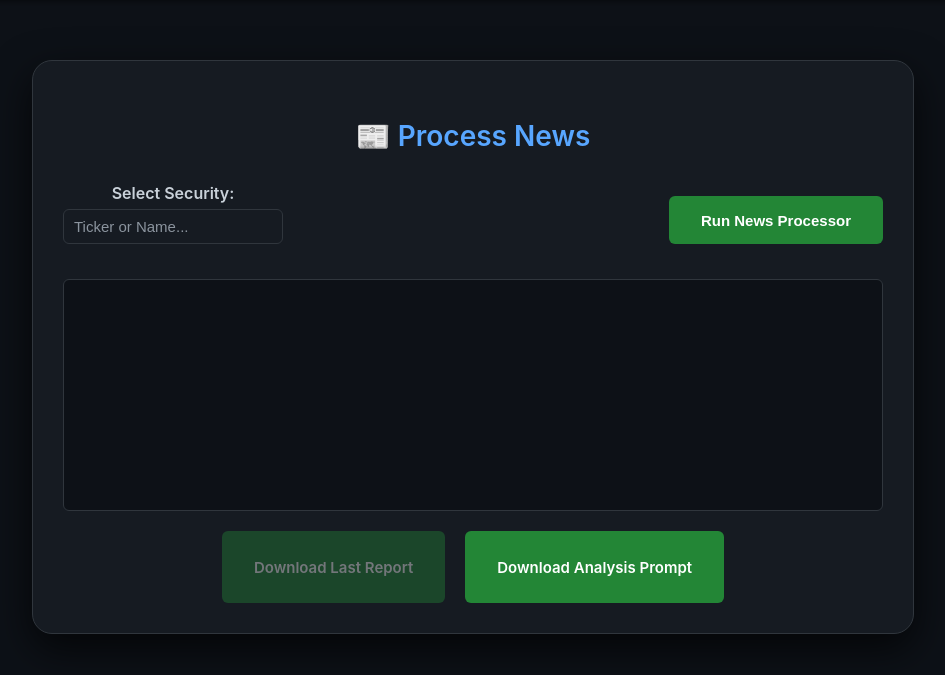
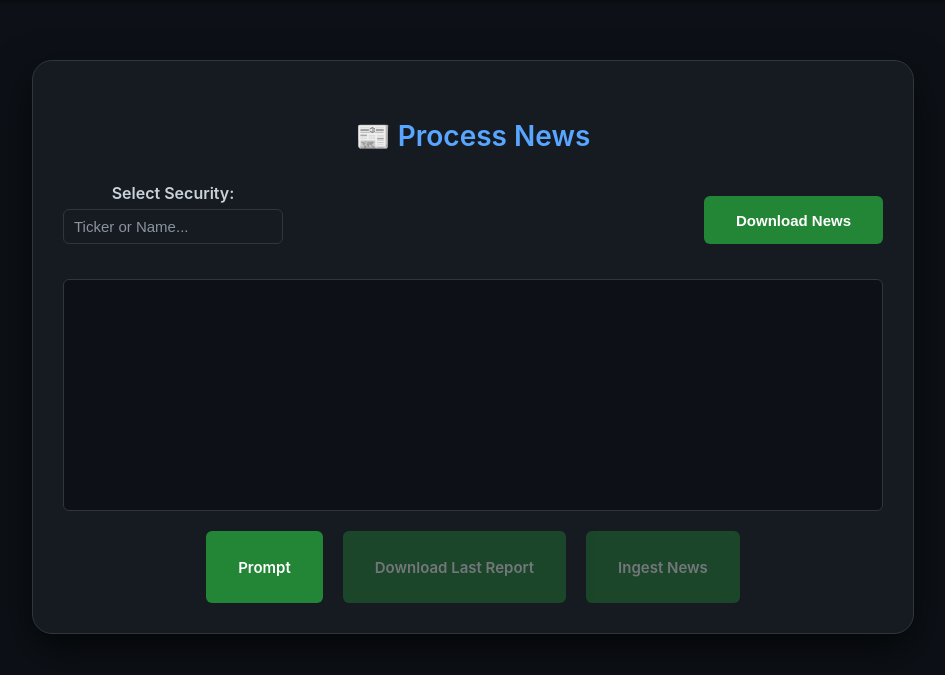
Before and after one commit to FerGusMosca/zChatbotAgentFwk, a FastAPI app: page /process_news/ in a window 1280 px wide. Shown: the part 57-732 px from the top of the page, without its empty margins (167-1112 px from the left). Run offline with FastAPI, Linux system fonts and the light colour scheme.

Commit message:
zzLotteryTicketUI -ingest nows after download

```diff
--- a/controllers/process_news_controller.py
+++ b/controllers/process_news_controller.py
@@ -11,10 +11,41 @@ from starlette.templating import Jinja2Templates
 
 from common.config.settings import settings
 from common.util.app_logger import AppLogger
+from common.util.ui.process_stream_runner import ProcessStreamRunner
 from data_access_layer.portfolio_securities_manager import PortfolioSecuritiesManager
 
 
 class ProcessNewsController:
+    from pathlib import Path
+
+    from pathlib import Path
+
+    from pathlib import Path
+
+    def _resolve_news_root_folder(
+            self,
+            full_path: str,
+            news_folder_rel_path: str
+    ) -> str:
+        """
+        Returns the relative path starting at news_folder_rel_path.
+        If full_path is a file, strips the filename.
+        If full_path is a directory, keeps it intact.
+        """
+        p = Path(full_path)
+
+        parts = p.parts
+        if news_folder_rel_path not in parts:
+            raise ValueError(f"{news_folder_rel_path} not found in path")
+
+        idx = parts.index(news_folder_rel_path)
+
+        # If path has a suffix, it's a file → drop filename
+        end = -1 if p.suffix else len(parts)
+
+        relative_parts = parts[idx:end]
+
+        return str(Path(*relative_parts).as_posix())
 
     def __init__(self):
         self.router = APIRouter(prefix="/process_news")
@@ -61,9 +92,10 @@ class ProcessNewsController:
 
                 # Documents folder path from settings
                 documents_path = settings.documents_path
+                news_folder_rel_path=settings.news_folder_rel_path
 
-
-                prcess_news_cmd_file =settings.docker_process_news_cmd
+                # Command template file name from settings
+                prcess_news_cmd_file = settings.docker_process_news_cmd
 
                 # Load command template
                 template_path = (
@@ -72,15 +104,16 @@ class ProcessNewsController:
                 )
                 template_raw = template_path.read_text()
 
-                # Inject variables into template (single-line CMD)
+                # Inject variables into template (single-line Windows command)
                 cmd_str = template_raw.format(
                     timestamp=timestamp,
                     commands_ini=commands_ini,
                     documents_path=documents_path,
+                    news_folder_rel_path=news_folder_rel_path,
                     symbol=symbol
                 )
 
-                # Convert into argument list
+                # Convert command string into argument list
                 cmd = shlex.split(cmd_str, posix=False)
 
             except KeyError as ex:
@@ -88,48 +121,30 @@ class ProcessNewsController:
             except Exception as ex:
                 return PlainTextResponse(f"❌ Error preparing command: {ex}", status_code=500)
 
-            async def stream_output():
+            # Callback executed for each stdout line
+            def on_line(line: str):
+                # Detect "saved" event and extract output file path
+                if '"path":' in line:
+                    try:
+                        part = line.split('"path":', 1)[1]
+                        extracted = part.split('"')[1]  # first quoted string
+                        self.last_output_file = extracted
+                        self.logger.info(f"[OK] Extracted output file: {self.last_output_file}")
+                    except Exception as ex:
+                        self.logger.error(
+                            f"[FAIL] Could not extract path from line: {line.strip()} | Error: {ex}"
+                        )
 
-                try:
-                    self.logger.error(f"CMD: {cmd}")
-                    process = subprocess.Popen(
-                        cmd,
-                        stdout=subprocess.PIPE,
-                        stderr=subprocess.STDOUT,
-                        text=True,
-                        bufsize=1
-                    )
-                    for line in process.stdout:
-                        print(">>>", line)
-                        yield line
-
-                        # ===== Capture last JSON path =====
-                        # comment: detect "saved" event with JSON path
-                        if '"path":' in line:
-                            try:
-                                # comment: extract JSON string safely
-                                part = line.split('"path":', 1)[1]
-                                extracted = part.split('"')[1]  # first quoted string
-                                self.last_output_file = extracted
-                                self.logger.info(f"[OK] Extracted output file: {self.last_output_file}")
-                            except Exception as ex:
-                                self.logger.error(
-                                    f"[FAIL] Could not extract path from line: {line.strip()} | Error: {ex}"
-                                )
-
-                except Exception as ex:
-                    yield f"\n❌ Runtime error: {ex}\n"
-                finally:
-                    try:
-                        process.stdout.close()
-                        process.wait()
-                    except:
-                        pass
-
-            return StreamingResponse(stream_output(), media_type="text/plain; charset=utf-8")  # comment: enable chunked streaming
-
-
-
+            # Stream process output to the UI in real time
+            return StreamingResponse(
+                ProcessStreamRunner.stream_process(
+                    cmd=cmd,
+                    logger=self.logger,
+                    tag="DOWNLOAD",
+                    on_line=on_line
+                ),
+                media_type="text/plain; charset=utf-8"
+            )
 
         @self.router.get("/download_last")
         async def download_last():
@@ -163,3 +178,74 @@ class ProcessNewsController:
                     "Content-Disposition": "attachment; filename=news_prompt.txt"
                 }
             )
+
+        @self.router.post("/ingest_news")
+        async def ingest_news(symbol: str = Form(...)):
+            try:
+                # Safety check: ensure we have a downloaded file from run_stream
+                if not self.last_output_file:
+                    return PlainTextResponse(
+                        "❌ No downloaded news found. Run news download first.",
+                        status_code=400
+                    )
+
+                # Resolve the folder containing the downloaded JSON
+                # Example:
+                # /zzLotteryTicket/documents/.../CAMP_xxx/2025-12-16_17-06-03_full_news.json --> we want the parent directory
+                downloaded_path = os.path.dirname(self.last_output_file)
+
+                news_path=self._resolve_news_root_folder(downloaded_path,settings.news_folder_rel_path)
+
+                # Generate unique identifier
+                timestamp = datetime.datetime.now().strftime("%Y%m%d_%H%M%S")
+
+                # Build full path to commands_mgr.ini
+                commands_ini = str(Path(settings.commands_ini_path) / "commands_mgr.ini")
+
+                # Documents root path (same as download)
+                documents_path = settings.documents_path
+                news_chunks_rel_path=settings.news_chunks_rel_path
+                news_vendor = settings.news_vendor
+
+                # Command template file from settings
+                ingest_cmd_file = settings.docker_ingest_news_cmd
+
+                # Load command template
+                template_path = (
+                        Path(__file__).parent.parent /
+                        "static" / "containers_cmds" / ingest_cmd_file
+                )
+                template_raw = template_path.read_text()
+
+                # Inject variables into template
+                cmd_str = template_raw.format(
+                    timestamp=timestamp,
+                    commands_ini=commands_ini,
+                    documents_path=documents_path,
+                    news_path=news_path,
+                    news_chunks_rel_path=news_chunks_rel_path,
+                    news_vendor=news_vendor,
+                    symbol=symbol
+                )
+
+                # Convert command string into argument list (Windows-safe)
+                cmd = shlex.split(cmd_str, posix=False)
+
+                self.logger.info(f"[INGEST] Using downloaded path: {downloaded_path}")
+
+            except Exception as ex:
+                self.logger.exception("[INGEST] Error preparing ingest command")
+                return PlainTextResponse(
+                    f"❌ Error preparing ingest command: {ex}",
+                    status_code=500
+                )
+
+            # Stream ingest process output to UI in real time
+            return StreamingResponse(
+                ProcessStreamRunner.stream_process(
+                    cmd=cmd,
+                    logger=self.logger,
+                    tag="INGEST"
+                ),
+                media_type="text/plain; charset=utf-8"
+            )
--- /dev/null
+++ b/static/containers_cmds/ingest_news_linux.txt
@@ -0,0 +1 @@
+docker run --rm --name rag_ingest_run_$(date +%s) -v ${commands_ini}:/app/configs/commands_mgr.ini -v ${documents_path}:/zzLotteryTicket/documents -e PYTHONUNBUFFERED=1 alienzimzum/zz-rag-ingest:latest python -u -m commands.rag_ingest.run_rag_ingest_cmd RunRAGIngest mode=incremental source="/zzLotteryTicket/documents/${news_path}" dest_root="${news_vendor}" chunk_name="${news_chunks_rel_path}" logs_posfix="${symbol}"
--- /dev/null
+++ b/static/containers_cmds/ingest_news_win.txt
@@ -0,0 +1 @@
+docker run --rm --name rag_ingest_run_{timestamp} -v {commands_ini}:/app/configs/commands_mgr.ini -v {documents_path}:/zzLotteryTicket/documents -e PYTHONUNBUFFERED=1 alienzimzum/zz-rag-ingest:latest python -u -m commands.rag_ingest.run_rag_ingest_cmd RunRAGIngest mode=incremental source="/zzLotteryTicket/documents/{news_path}" dest_root="{news_vendor}" chunk_name="{news_chunks_rel_path}" logs_posfix="{symbol}"
--- a/static/containers_cmds/process_news_linux.txt
+++ b/static/containers_cmds/process_news_linux.txt
@@ -1 +1 @@
-docker run --rm --name news_downloader_{timestamp} -v {commands_ini}:/app/configs/commands_mgr.ini -v {documents_path}:/zzLotteryTicket/documents -v /var/run/docker.sock:/var/run/docker.sock -e PYTHONUNBUFFERED=1 alienzimzum/zz-run-report:latest python -u -m commands.reports.run_report_cmd RunReport report=finviz_news_download portfolio=SINGLE_STOCKS symbol={symbol}
+docker run --rm --name news_downloader_{timestamp} -v {commands_ini}:/app/configs/commands_mgr.ini -v {documents_path}:/zzLotteryTicket/documents -v /var/run/docker.sock:/var/run/docker.sock -e PYTHONUNBUFFERED=1 alienzimzum/zz-run-report:latest python -u -m commands.reports.run_report_cmd RunReport report=finviz_news_download portfolio={news_folder_rel_path} symbol={symbol}
--- a/static/containers_cmds/process_news_win.txt
+++ b/static/containers_cmds/process_news_win.txt
@@ -1 +1 @@
-docker run --rm --name news_downloader_{timestamp} -v {commands_ini}:/app/configs/commands_mgr.ini -v {documents_path}:/zzLotteryTicket/documents -e PYTHONUNBUFFERED=1 alienzimzum/zz-run-report:latest python -u -m commands.reports.run_report_cmd RunReport report=finviz_news_download portfolio=SINGLE_STOCKS symbol={symbol}
+docker run --rm --name news_downloader_{timestamp} -v {commands_ini}:/app/configs/commands_mgr.ini -v {documents_path}:/zzLotteryTicket/documents -e PYTHONUNBUFFERED=1 alienzimzum/zz-run-report:latest python -u -m commands.reports.run_report_cmd RunReport report=finviz_news_download portfolio={news_folder_rel_path} symbol={symbol}
--- a/static/js/process_news.js
+++ b/static/js/process_news.js
@@ -59,6 +59,7 @@ async function runProcessNews(ev) {
     // disable download button at start
     const dl = document.getElementById("downloadBtn");  // correct ID
     const dp = document.getElementById("downloadPromptBtn");
+    const ra = document.getElementById("ingestNewsBtn");
     dl.classList.remove("enabled-btn");
     dl.classList.add("disabled-btn");
     dp.classList.remove("enabled-btn");
@@ -81,8 +82,57 @@ async function runProcessNews(ev) {
             dl.classList.add("enabled-btn");
             dp.classList.remove("disabled-btn");
             dp.classList.add("enabled-btn");
+            ra.classList.remove("disabled-btn");
+            ra.classList.add("enabled-btn");
         }
     }
 
     runBtn.classList.remove("loading"); // hide spinner
 }
+
+
+async function ingestNews(ev) {
+    ev.preventDefault();
+
+    const symbol = document.getElementById("selectedSecurity").value.trim();
+    if (!symbol) {
+        alert("Select a security first.");
+        return;
+    }
+
+    const outputBox = document.getElementById("outputBox");
+    outputBox.textContent = "";
+
+    const ingestBtn = document.getElementById("ingestNewsBtn");
+    ingestBtn.classList.add("loading");   // show spinner
+
+    await new Promise(r => requestAnimationFrame(() => r()));
+
+    const formData = new FormData();
+    formData.append("symbol", symbol);
+
+    const resp = await fetch("/process_news/ingest_news", {
+        method: "POST",
+        body: formData
+    });
+
+    if (!resp.body) {
+        outputBox.textContent = "❌ No stream received";
+        ingestBtn.classList.remove("loading");
+        return;
+    }
+
+    const reader = resp.body.getReader();
+    const decoder = new TextDecoder("utf-8");
+
+    while (true) {
+        const { value, done } = await reader.read();
+        if (done) break;
+
+        const chunk = decoder.decode(value, { stream: false });
+        outputBox.textContent += chunk;
+        outputBox.scrollTop = outputBox.scrollHeight;
+    }
+
+    ingestBtn.classList.remove("loading"); // hide spinner
+}
--- a/templates/process_news.html
+++ b/templates/process_news.html
@@ -27,7 +27,7 @@
 
         <div class="block btn-block">
             <button type="submit" class="green-btn" id="runBtn">
-                <span class="btn-text">Run News Processor</span>
+                <span class="btn-text">Download News</span>
                 <div class="spinner"></div>  <!-- Este ahora sí usa el spinner PRO del main.css -->
             </button>
         </div>
@@ -39,6 +39,14 @@
 
     <div id="outputBox" class="output-box"></div>
           <div style="margin-top:20px; display:flex; justify-content:center; gap:20px;">
+
+    <a id="downloadPromptBtn"
+       href="/process_news/download_prompt"
+       class="green-btn"
+       style="text-decoration:none;">
+        Prompt
+    </a>
+
     <a id="downloadBtn"
        href="/process_news/download_last"
        class="green-btn disabled-btn"
@@ -46,12 +54,15 @@
         Download Last Report
     </a>
 
-    <a id="downloadPromptBtn"
-       href="/process_news/download_prompt"
-       class="green-btn"
-       style="text-decoration:none;">
-        Download Analysis Prompt
+    <a id="ingestNewsBtn"
+       href="#"
+       class="green-btn disabled-btn"
+       onclick="ingestNews(event)"
+       style="text-decoration:none; position:relative;">
+        <span class="btn-text">Ingest News</span>
+        <div class="spinner"></div>
     </a>
+
 </div>
     </div>
 </div>
```
Also changed, not shown: common/config/settings.py (+18 -0 lines), common/util/ui/process_stream_runner.py (added, +44 -0 lines), common/util/ui/__init__.py (added).
